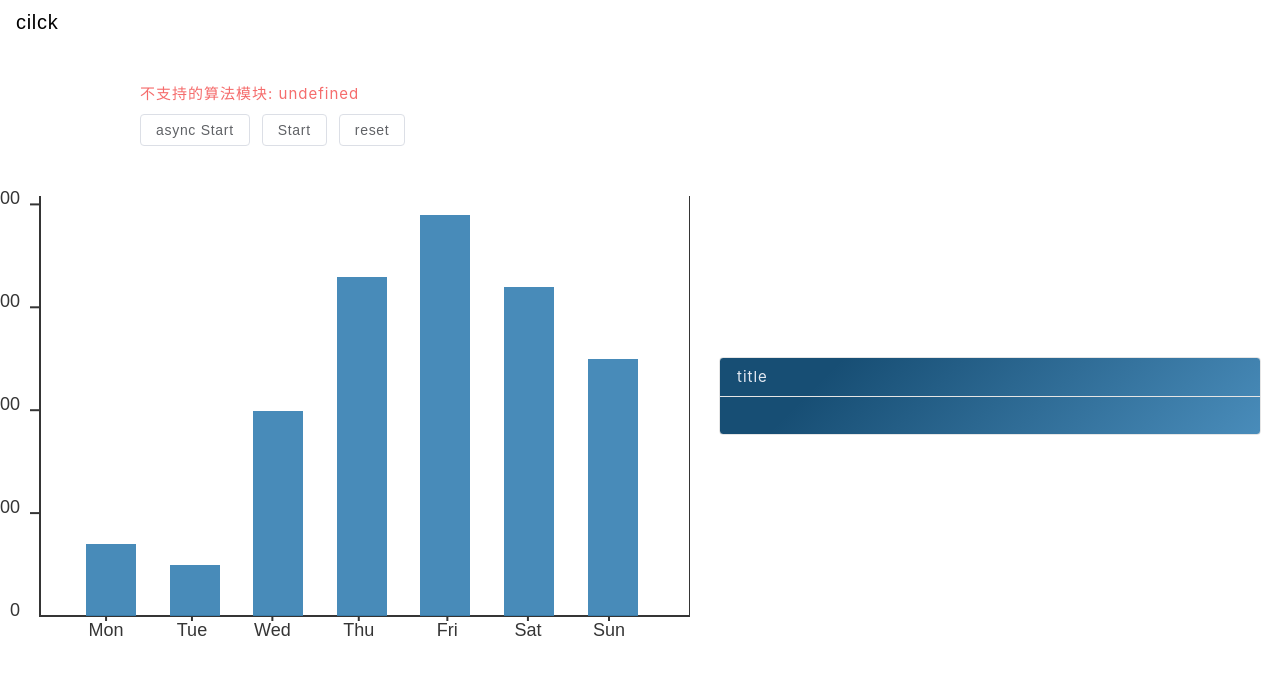
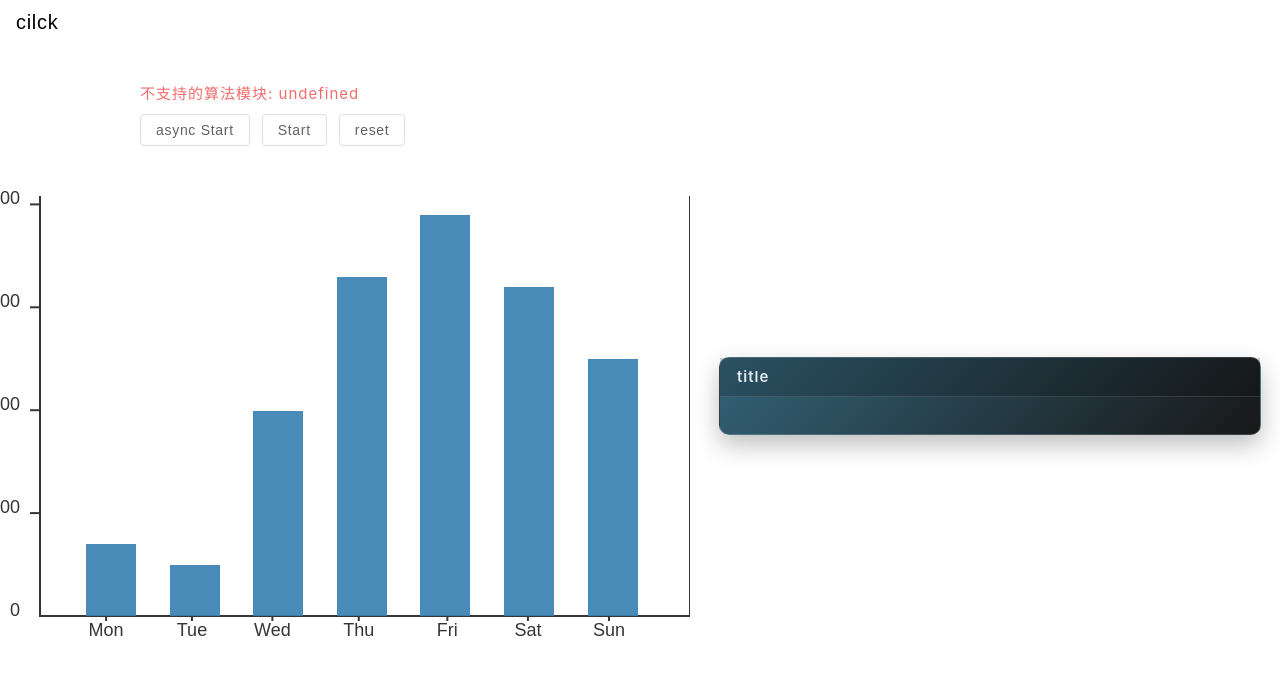
Before and after one commit to hingq/algorithm, a Vue app: page /algorithm/sort in a window 1280 px wide. Shown: the top 674 px of the page. Built offline with nearby package versions, Linux system fonts and the light colour scheme.

Commit message:
style: 优化算法步骤解析卡片蓝黑主题

```diff
--- a/src/components/algorithm/algorithm.vue
+++ b/src/components/algorithm/algorithm.vue
@@ -91,11 +91,11 @@ button {
 }
 
 .describle {
-    border: 1px solid var(--primary-color);
-    border-radius: 4px;
+    border: 1px solid rgba(255, 255, 255, 0.14);
+    border-radius: 10px;
     color: #E5EAF3;
-    background: rgb(73, 140, 186);
-    background: linear-gradient(315deg, rgba(73, 140, 186, 1) 0%, rgba(23, 78, 116, 1) 80%);
+    background: linear-gradient(135deg, var(--vt-c-blue) 0%, var(--vt-c-black) 100%);
+    box-shadow: 0 10px 24px rgba(0, 0, 0, 0.25);
 }
 
 
@@ -104,7 +104,9 @@ button {
     width: 100%;
     padding: 7px;
     padding-left: 17px;
-    border-bottom: 1px solid var(--primary-color);
+    background: rgba(0, 0, 0, 0.18);
+    border-bottom: 1px solid rgba(255, 255, 255, 0.12);
+    font-weight: 600;
 }
 
 .des-body {
@@ -120,21 +122,26 @@ button {
     /* min-height: 300px; */
     margin: 7px 20px 0;
     transition: all 0.5s ease;
+    color: #EAF2FF;
+    line-height: 1.7;
 }
 
 .des-body::-webkit-scrollbar {
     border-radius: 25px;
     height: 5px;
     width: 7px;
-    background-color: #f1f1f1;
+    background-color: rgba(255, 255, 255, 0.08);
 }
 
 .des-body::-webkit-scrollbar-thumb {
     height: 10px;
-    background-color: rgba(204,204,204,0.9);
+    background-color: rgba(120, 170, 210, 0.65);
     border-radius: 5px;
 }
 
+.des-body::-webkit-scrollbar-thumb:hover {
+    background-color: rgba(140, 190, 232, 0.82);
+}
 
 
 </style>
```
